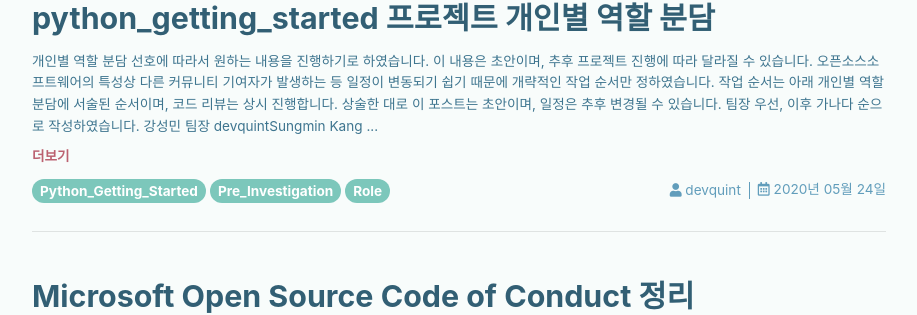
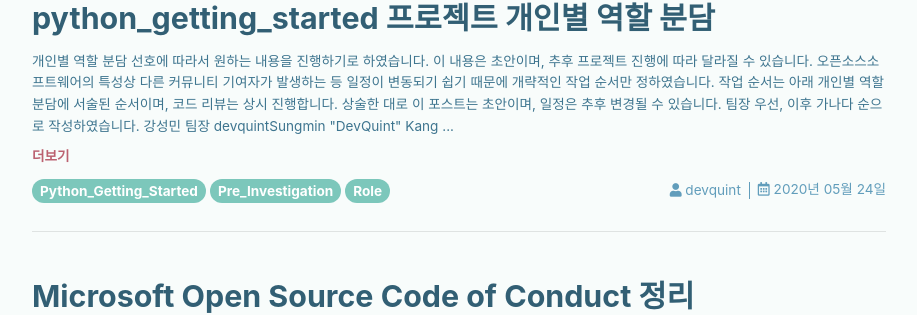
Before and after one commit to 20-1-SKKU-OSS/2020-1-OSS-2, a Jekyll site: the page built from docs/index.html, in a window 1280 px wide and 900 px high, scrolled down 770 px. Shown: the part 207-522 px from the top of the window, without its empty margins (181-1098 px from the left). Built offline with Jekyll 4.4.1, drawn with Linux system fonts in a browser that asks for light colours; nearby versions of some CDN libraries; the list of posts is cut into pages by our own code.

Commit message:
Author Profile Update

```diff
--- a/docs/_data/authors.yml
+++ b/docs/_data/authors.yml
@@ -1,8 +1,8 @@
 devquint:
   name      : devquint
   url       : https://github.com/devquint
-  avatar    : https://wx3.sinaimg.cn/large/73bd9e13ly1fjkqy66hl8j208c08c0td.jpg
-  bio       : Sungmin Kang
+  avatar    : https://avatars1.githubusercontent.com/u/50102066?s=60&v=4
+  bio       : Sungmin "DevQuint" Kang
   email     :
   facebook  : # "user_name" the last part of your profile url, e.g. https://www.facebook.com/user_name
   twitter   : # "user_name" the last part of your profile url, e.g. https://twitter.com/user_name
```
